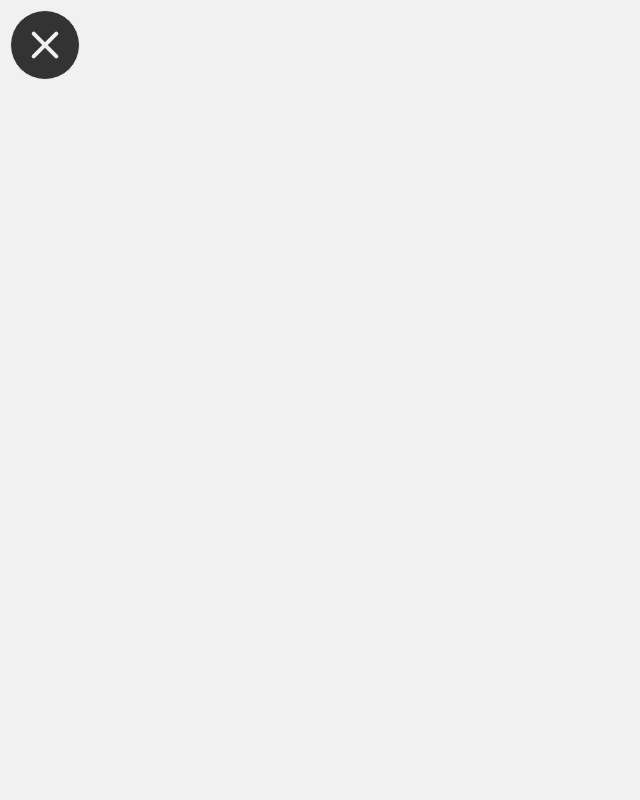
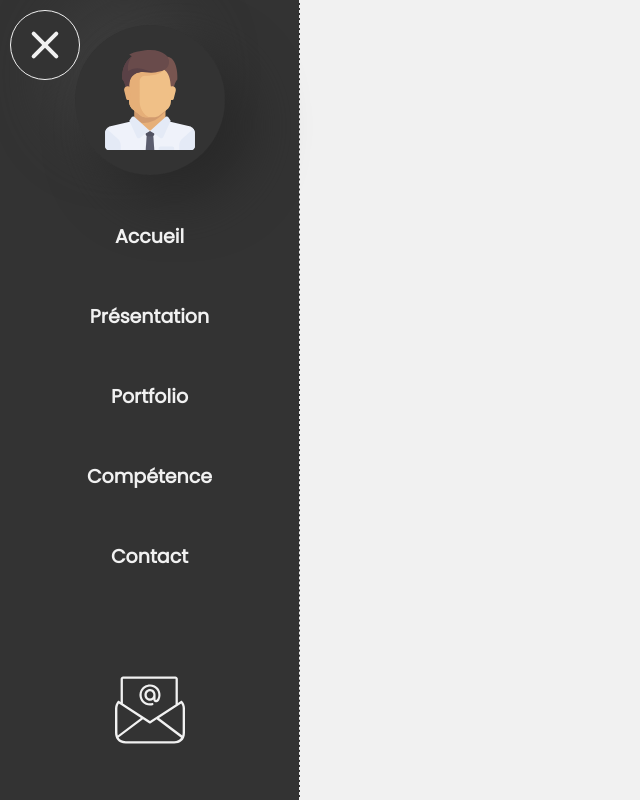
Before and after one commit to CyrilFreeman/Portfolio, a plain HTML site: page index.html in a window 1280 px wide. Both pictures are taken after a click on the element 45 px from the left and 45 px from the top of the page. Shown: the whole page, without its empty margins (0-640 px from the left). Drawn offline with Linux system fonts and the light colour scheme.

Commit message:
hotfix html and css

```diff
--- a/app.js
+++ b/app.js
@@ -5,4 +5,5 @@ const ligne = document.querySelector('.cont-ligne');
 
 btnMenu.addEventListener('click', () => {
     ligne.classList.toggle('active')
+    nav.classList.toggle('menu-visible')
 })
--- a/index.html
+++ b/index.html
@@ -15,7 +15,6 @@
   <body>
     <!--btn flottant gauche-->
 
-
     <div class="btn-rond-menu">
       <div class="cont-ligne">
         <div class="ligne-unique"></div>
@@ -24,8 +23,9 @@
 
     <nav class="nav-gauche">
       <div class="blocs-menu">
-        <div class="cercle-portrait"></div>
+        <div class="cercle-portrait">
         <img src="ressources/boss.svg" alt="portrait img" />
+      </div>
       </div>
       <div class="blocs-menu">
         <span class="nav-menu-item">
--- a/style.css
+++ b/style.css
@@ -80,7 +80,7 @@ body {
   position: absolute;
   top: 50%;
   left: 50%;
-  transform: translate(-50% -50%);
+  transform: translate(-50%, -50%);
 }
 
 .logo-cercle {
@@ -102,7 +102,10 @@ body {
 
 @media screen and (max-width: 1300px) {
   .nav-gauche {
-    display: none;
+    display: -300px !important;
+  }
+  .menu-visible {
+    left: 0px !important;
   }
 
   .btn-rond-menu {
```
